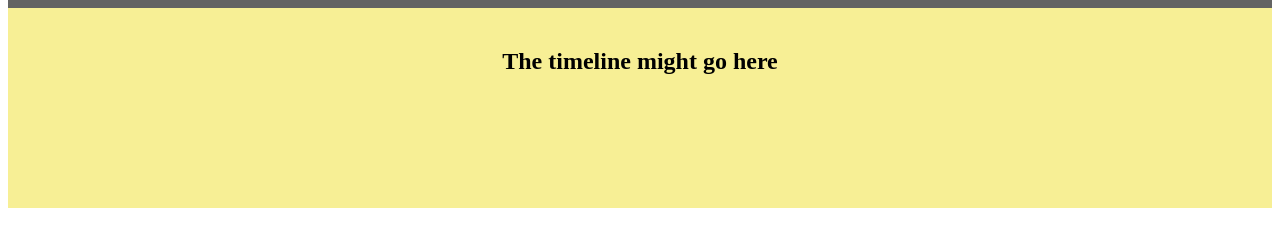
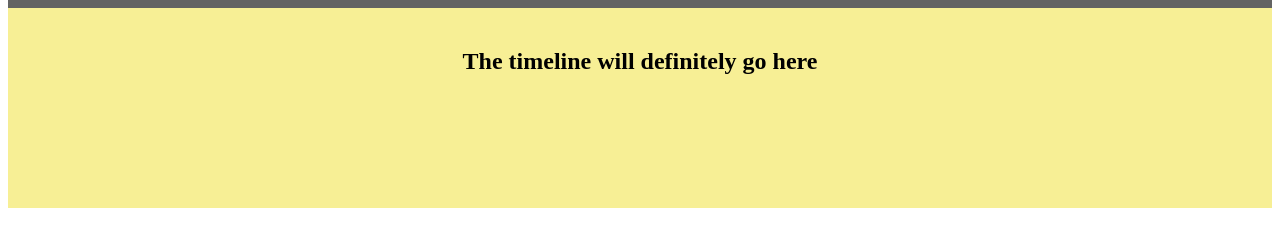
Before and after one commit to Mpopea/Mpopea.github.io, a plain HTML site: page index.html in a window 1280 px wide. Shown: the part 412-658 px from the top of the page. Drawn offline with Linux system fonts and the light colour scheme; grey boxes are pictures that could not be loaded.

Commit message:
be more assertive

```diff
--- a/index.html
+++ b/index.html
@@ -67,7 +67,7 @@
           </ul>
         </header>
         <div class="home">
-          <h2>The timeline might go here</h2>
+          <h2>The timeline will definitely go here</h2>
         </div>
     </body>
   </html>
```
